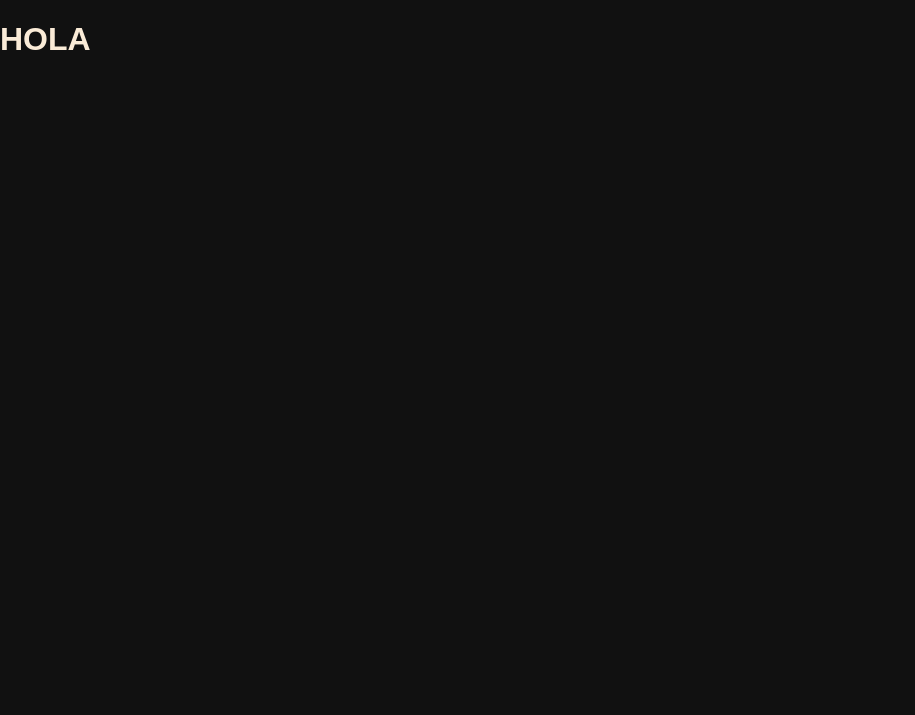
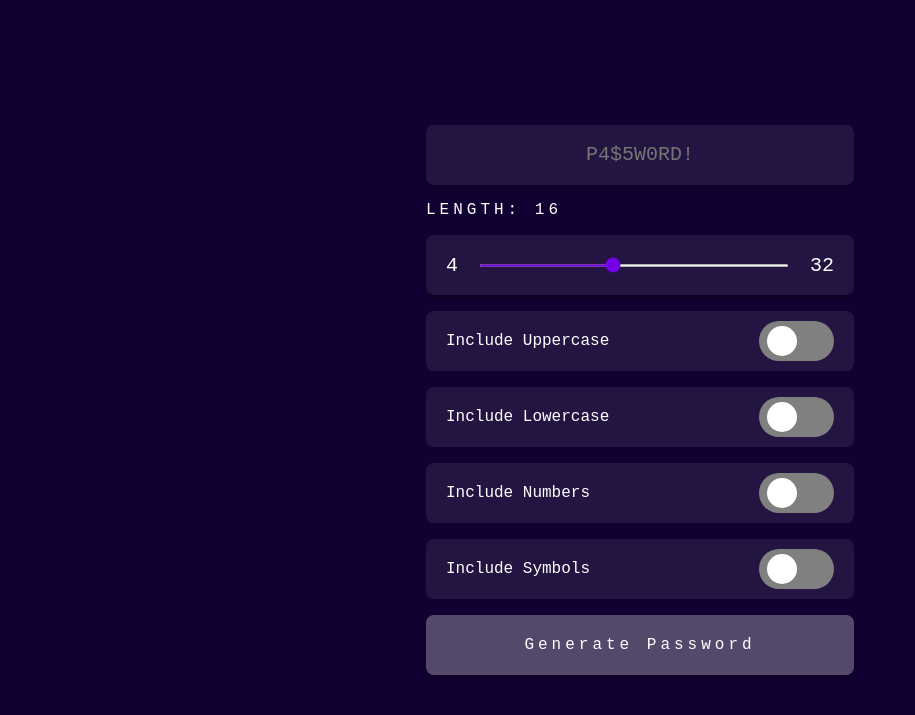
Before and after one commit to AlbertoBenito/password-generator-advanced, a website built with Vite: page src/index.html in a window 1280 px wide. Shown: the whole page, without its empty margins (0-915 px from the left). Built offline with nearby package versions, Linux system fonts and the light colour scheme; some packages are replaced by stand-ins of ours.

Commit message:
password-generate-advance result

```diff
--- a/src/index.html
+++ b/src/index.html
@@ -6,10 +6,44 @@
     <link rel="icon" type="image/svg+xml" href="" />
     <meta name="viewport" content="width=device-width, initial-scale=1.0" />
     <!-- CAMBIA EL TITLE!!! -->
-    <title>Vite Template</title>
+    <title>Password-Generator-Avanced</title>
   </head>
   <body>
-    <h1>HOLA</h1>
+    <div class="password-generator">
+      <input type="text" class="password" id="password" placeholder="P4$5W0RD!" readonly />
+      <div>
+        <label for="range" class="range-label">LENGTH: <span id="length-text">16</span></label>
+      </div>
+      <div class="range-container">
+        <span>4</span>
+        <input id="range" type="range" class="range-input" min="4" max="32" step="1" value="16" />
+        <span>32</span>
+      </div>
+      <div id="options" class="options-container">
+        <div class="input-field">
+          <span class="option-text">Include Uppercase</span>
+          <input type="checkbox" id="uppercase" class="option-input" />
+          <label for="uppercase" class="option-label" />
+        </div>
+        <div class="input-field">
+          <span class="option-text">Include Lowercase</span>
+          <input type="checkbox" id="lowercase" class="option-input" />
+          <label for="lowercase" class="option-label" />
+        </div>
+        <div class="input-field">
+          <span class="toogle">Include Numbers</span>
+          <input type="checkbox" id="numbers" class="option-input" />
+          <label for="numbers" class="option-label" />
+        </div>
+        <div class="input-field">
+          <span class="toogle">Include Symbols</span>
+          <input type="checkbox" id="symbols" class="option-input" />
+          <label for="symbols" class="option-label" />
+        </div>
+      </div>
+      <button id="generate-password" class="button" disabled>Generate Password</button>
+    </div>
+
     <script type="module" src="./js/index.js"></script>
   </body>
 </html>
--- a/src/js/index.js
+++ b/src/js/index.js
@@ -1,2 +1,66 @@
 // El styles lo importamos aquí, ya se carga después al compilar todo
 import '../scss/styles.scss';
+
+const passwordElement = document.getElementById('password');
+const lengthTextElement = document.getElementById('length-text');
+const rangeElement = document.getElementById('range');
+const buttonGenerateElement = document.getElementById('generate-password');
+
+const optionsElement = document.getElementById('options');
+
+let allowedCharacters = '';
+
+const passwordOptions = {
+  lowercase: 'abcdefghijklmnñopqrstuvwxyz',
+  uppercase: 'ABCDEFGHIJKLMNÑOPQRSTUVWXYZ',
+  numbers: '1234567890',
+  symbols: '+-.,!"·$%&/()=?{}',
+  passwordLength: rangeElement.value
+};
+
+lengthTextElement.textContent = passwordOptions.passwordLength;
+
+const setPasswordLenght = event => {
+  passwordOptions.passwordLength = event.target.value;
+  lengthTextElement.textContent = passwordOptions.passwordLength;
+};
+
+const printPassword = password => {
+  passwordElement.value = password;
+};
+
+const setDisabledButton = () => {
+  buttonGenerateElement.disabled = !allowedCharacters.length;
+};
+
+const checkPasswordOptions = () => {
+  allowedCharacters = '';
+  const allCheckbox = document.querySelectorAll("input[type='checkbox']:checked");
+  allCheckbox.forEach(checkbox => {
+    allowedCharacters += passwordOptions[checkbox.id];
+  });
+
+  setDisabledButton();
+};
+
+const generatePassword = () => {
+  let newPassword = '';
+  let newPasswordLength = passwordOptions.passwordLength;
+
+  for (let index = 0; index < newPasswordLength; index++) {
+    const randomNumber = Math.floor(Math.random() * allowedCharacters.length);
+    const randomCharacter = allowedCharacters.charAt(randomNumber);
+    newPassword += randomCharacter;
+  }
+
+  printPassword(newPassword);
+};
+
+rangeElement.addEventListener('input', setPasswordLenght);
+
+buttonGenerateElement.addEventListener('click', generatePassword);
+
+optionsElement.addEventListener('click', event => {
+  if (event.target.type !== 'checkbox') return;
+  checkPasswordOptions();
+});
--- /dev/null
+++ b/src/scss/blocks/adrian.scss
@@ -0,0 +1,155 @@
+* {
+    box-sizing: border-box;
+  }
+
+  :root {
+    --body-bg-color: #110032;
+    --primary-color: #241442;
+    --primary-shadow: rgb(0 0 0 / 0.25);
+    --secondary-color: #7400e4;
+    --accent-color: #7400e4;
+    --gradient-color: linear-gradient(to right, #7944e7, #8300ab);
+    --cta-color: #a200d4;
+    --text-color: #fff;
+  }
+
+  body {
+    display: flex;
+    align-items: center;
+    justify-content: center;
+    margin: 0;
+    min-height: 100vh;
+    color: var(--text-color);
+    background-color: var(--body-bg-color);
+    font-family: 'DM Mono', monospace;
+    user-select: none;
+  }
+
+  .password-generator {
+    padding: 2.25rem;
+    width: 95%;
+    max-width: 500px;
+    margin-left: auto;
+    margin-right: auto;
+  }
+
+  @media screen and (min-width: 768px) {
+    .password-generator {
+      width: 75%;
+    }
+  }
+
+  .password {
+    height: 60px;
+    width: 100%;
+    margin-bottom: 1rem;
+    border: none;
+    outline: none;
+    border-radius: 0.5rem;
+    color: inherit;
+    background-color: var(--primary-color);
+    box-shadow: 0 4px 4px var(--primary-shadow);
+    text-align: center;
+    font-size: 0.9rem;
+    font-family: inherit;
+  }
+
+  @media screen and (min-width: 768px) {
+    .password {
+      font-size: 1.25rem;
+    }
+  }
+
+  .range-container {
+    display: flex;
+    align-items: center;
+    justify-content: space-between;
+    height: 60px;
+    width: 100%;
+    padding: 1.25rem;
+    background-color: var(--primary-color);
+    box-shadow: 0 4px 4px var(--primary-shadow);
+    border-radius: 0.5rem;
+    font-size: 1.25rem;
+    margin-bottom: 1rem;
+  }
+
+  .range-label {
+    display: block;
+    letter-spacing: 4px;
+    margin-bottom: 1rem;
+  }
+
+  .range-input {
+    height: 3px;
+    width: 80%;
+    accent-color: var(--accent-color);
+  }
+
+  .input-field {
+    display: flex;
+    justify-content: space-between;
+    align-items: center;
+    height: 60px;
+    margin-bottom: 1rem;
+    padding: 20px;
+    border-radius: 0.5rem;
+    background-color: #241442;
+  }
+
+  .option-input {
+    display: none;
+  }
+
+  .option-label {
+    position: relative;
+    display: flex;
+    align-items: center;
+    width: 75px;
+    height: 40px;
+    border-radius: 2rem;
+    background-color: grey;
+    transition: background-color 0.3s;
+  }
+
+  .option-label::after {
+    content: '';
+    position: absolute;
+    left: 8px;
+    width: 30px;
+    height: 30px;
+    border-radius: 50%;
+    background-color: #fff;
+    transition: transform 0.3s;
+  }
+
+  .option-input:checked + .option-label {
+    background-color: #7400e4;
+  }
+
+  .option-input:checked + .option-label::after {
+    transform: translateX(100%);
+  }
+
+  .button {
+    height: 60px;
+    width: 100%;
+    border: none;
+    color: inherit;
+    background-image: var(--gradient-color);
+    box-shadow: 0 4px 4px var(--primary-shadow);
+    border-radius: 0.5rem;
+    font-size: 1rem;
+    letter-spacing: 4px;
+    cursor: pointer;
+    transition: transform 0.2s;
+  }
+
+  .button:not(:disabled):hover {
+    transform: scale(0.95);
+  }
+
+  .button:disabled {
+    background-image: none;
+    cursor: not-allowed;
+  }
--- a/src/scss/styles.scss
+++ b/src/scss/styles.scss
@@ -2,3 +2,4 @@
 @use 'base/initial-reset.scss';
 @use 'config/variables.scss';
 @use 'blocks/body.scss';
+@use 'blocks/adrian.scss';
```
Also changed, not shown: src/js/yo.js (added, +13 -0 lines).
